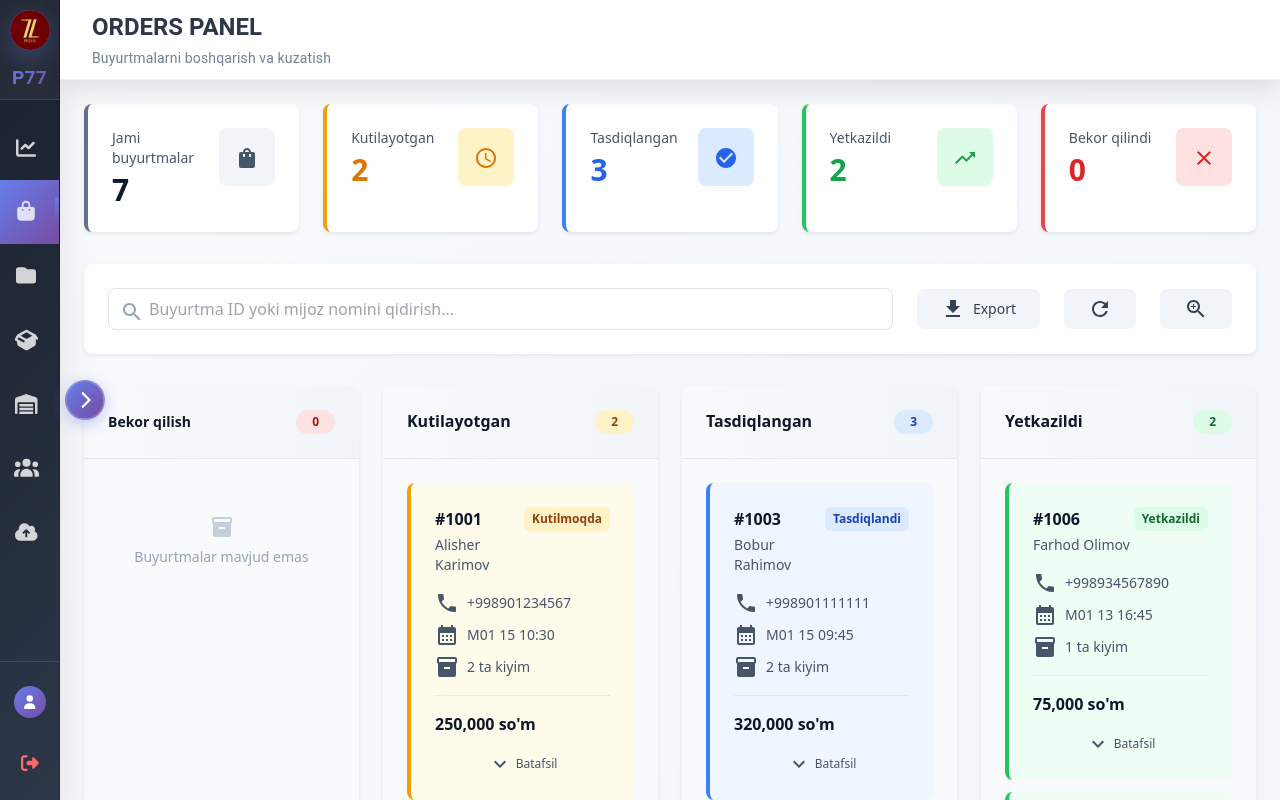
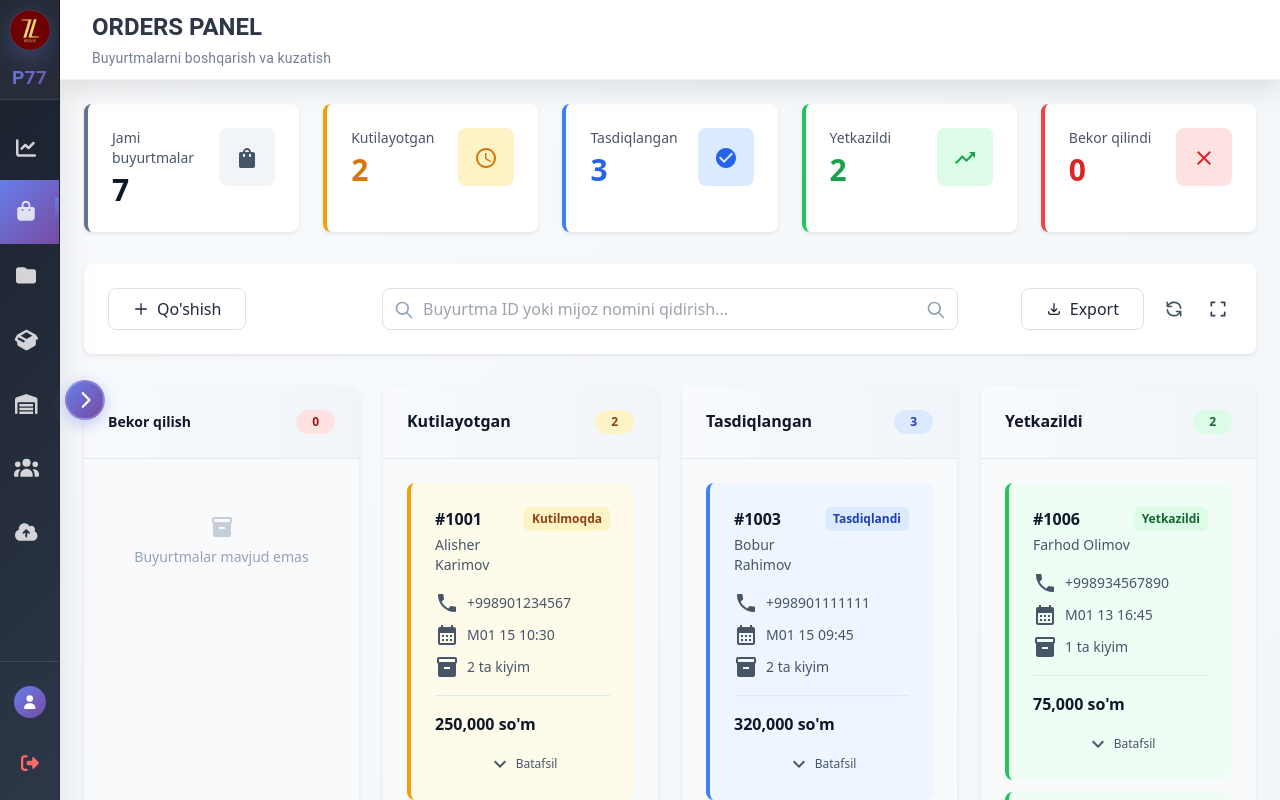
Before and after one commit to suhrob-qalandarov/prime-web-admin, a React (Create React App) app: page /orders in a window 1280 px wide. Shown: the top 800 px of the page. Built offline with nearby package versions, Linux system fonts and the light colour scheme.

Commit message:
Redesigned default order.jsx design

```diff
--- a/src/components/pages/order/order.jsx
+++ b/src/components/pages/order/order.jsx
@@ -6,10 +6,6 @@ import {
     AccessTime,
     CheckCircle,
     TrendingUp,
-    Search,
-    FileDownload,
-    Refresh,
-    ZoomIn,
     Phone,
     CalendarMonth,
     Inventory,
@@ -275,27 +271,96 @@ const Orders = () => {
                 </div>
 
                 {/* Search and Actions */}
-                <div className="bg-white rounded-lg p-4 mb-8 shadow-sm flex flex-col sm:flex-row gap-4 items-center">
-                    <div className="flex-1 relative w-full">
-                        <Search className="absolute left-3 top-3 w-5 h-5 text-slate-400" />
+                <div className="bg-white rounded-lg p-6 mb-8 shadow-sm relative">
+                    <div className="flex items-center justify-center">
+                        {/* Left buttons */}
+                        <div className="flex gap-4 absolute left-6 top-6">
+                            <button className="bg-white text-slate-800 hover:bg-slate-100 px-4 py-2 rounded-lg font-medium flex items-center gap-2 transition border border-slate-300">
+                                <svg className="w-4 h-4" fill="none" stroke="currentColor" viewBox="0 0 24 24">
+                                    <path strokeLinecap="round" strokeLinejoin="round" strokeWidth={2} d="M12 4v16m8-8H4" />
+                                </svg>
+                                Qo'shish
+                            </button>
+                        </div>
+
+                        {/* Center search field */}
+                        <div className="flex-1 max-w-xl relative">
+                            <svg
+                                className="absolute left-3 top-3 w-5 h-5 text-slate-400"
+                                fill="none"
+                                stroke="currentColor"
+                                viewBox="0 0 24 24"
+                            >
+                                <path
+                                    strokeLinecap="round"
+                                    strokeLinejoin="round"
+                                    strokeWidth={2}
+                                    d="M21 21l-6-6m2-5a7 7 0 11-14 0 7 7 0 0114 0z"
+                                />
+                            </svg>
                             <input
                                 type="text"
                                 placeholder="Buyurtma ID yoki mijoz nomini qidirish..."
                                 value={searchTerm}
                                 onChange={(e) => setSearchTerm(e.target.value)}
-                            className="w-full pl-10 pr-4 py-2 border border-slate-200 rounded-lg focus:outline-none focus:ring-2 focus:ring-blue-500 focus:border-transparent"
+                                className="w-full pl-10 pr-10 py-2 border border-slate-300 rounded-lg focus:outline-none focus:ring-2 focus:ring-blue-500"
                             />
+                            <button className="absolute right-2 top-2 p-1 text-slate-400 hover:text-slate-600 transition">
+                                <svg className="w-5 h-5" fill="none" stroke="currentColor" viewBox="0 0 24 24">
+                                    <path
+                                        strokeLinecap="round"
+                                        strokeLinejoin="round"
+                                        strokeWidth={2}
+                                        d="M21 21l-6-6m2-5a7 7 0 11-14 0 7 7 0 0114 0z"
+                                    />
+                                </svg>
+                            </button>
                         </div>
-                    <button className="flex items-center gap-2 px-4 py-2 bg-slate-100 hover:bg-slate-200 text-slate-700 rounded-lg transition-colors">
-                        <FileDownload className="w-4 h-4" />
-                        <span className="text-sm font-medium">Export</span>
+
+                        {/* Right buttons */}
+                        <div className="absolute right-6 top-6 flex items-center gap-3">
+                            <button className="bg-white text-slate-800 hover:bg-slate-100 px-4 py-2 rounded-lg font-medium flex items-center gap-2 transition border border-slate-300">
+                                <svg className="w-4 h-4" fill="none" stroke="currentColor" viewBox="0 0 24 24">
+                                    <path
+                                        strokeLinecap="round"
+                                        strokeLinejoin="round"
+                                        strokeWidth={2}
+                                        d="M4 16v1a3 3 0 003 3h10a3 3 0 003-3v-1m-4-4l-4 4m0 0l-4-4m4 4V4"
+                                    />
+                                </svg>
+                                Export
                             </button>
-                    <button className="flex items-center gap-2 px-4 py-2 bg-slate-100 hover:bg-slate-200 text-slate-700 rounded-lg transition-colors">
-                        <Refresh className="w-4 h-4" />
+
+                            <button
+                                className="text-slate-600 hover:text-slate-900 transition p-1 hover:bg-slate-100 rounded"
+                                title="Qayta yuklash"
+                            >
+                                <svg className="w-5 h-5" fill="none" stroke="currentColor" viewBox="0 0 24 24" strokeWidth={2}>
+                                    <path
+                                        strokeLinecap="round"
+                                        strokeLinejoin="round"
+                                        d="M4 4v5h.582m15.356 2A8.001 8.001 0 004.582 9m0 0H9m11 11v-5h-.581m0 0a8.003 8.003 0 01-15.357-2m15.357 2H15"
+                                    />
+                                </svg>
                             </button>
-                    <button className="flex items-center gap-2 px-4 py-2 bg-slate-100 hover:bg-slate-200 text-slate-700 rounded-lg transition-colors">
-                        <ZoomIn className="w-4 h-4" />
+
+                            <button
+                                className="text-slate-700 hover:text-slate-900 transition p-1 hover:bg-slate-100 rounded"
+                                aria-label="Fullscreen"
+                            >
+                                <svg
+                                    xmlns="http://www.w3.org/2000/svg"
+                                    className="w-5 h-5"
+                                    fill="none"
+                                    viewBox="0 0 24 24"
+                                    stroke="currentColor"
+                                    strokeWidth={2}
+                                >
+                                    <path strokeLinecap="round" strokeLinejoin="round" d="M4 8V4h4M4 16v4h4M20 8V4h-4M20 16v4h-4" />
+                                </svg>
                             </button>
+                        </div>
+                    </div>
                 </div>
 
                 <div className="grid grid-cols-1 lg:grid-cols-4 gap-6">
```
Lines whose indentation alone changed are shown as unchanged.
